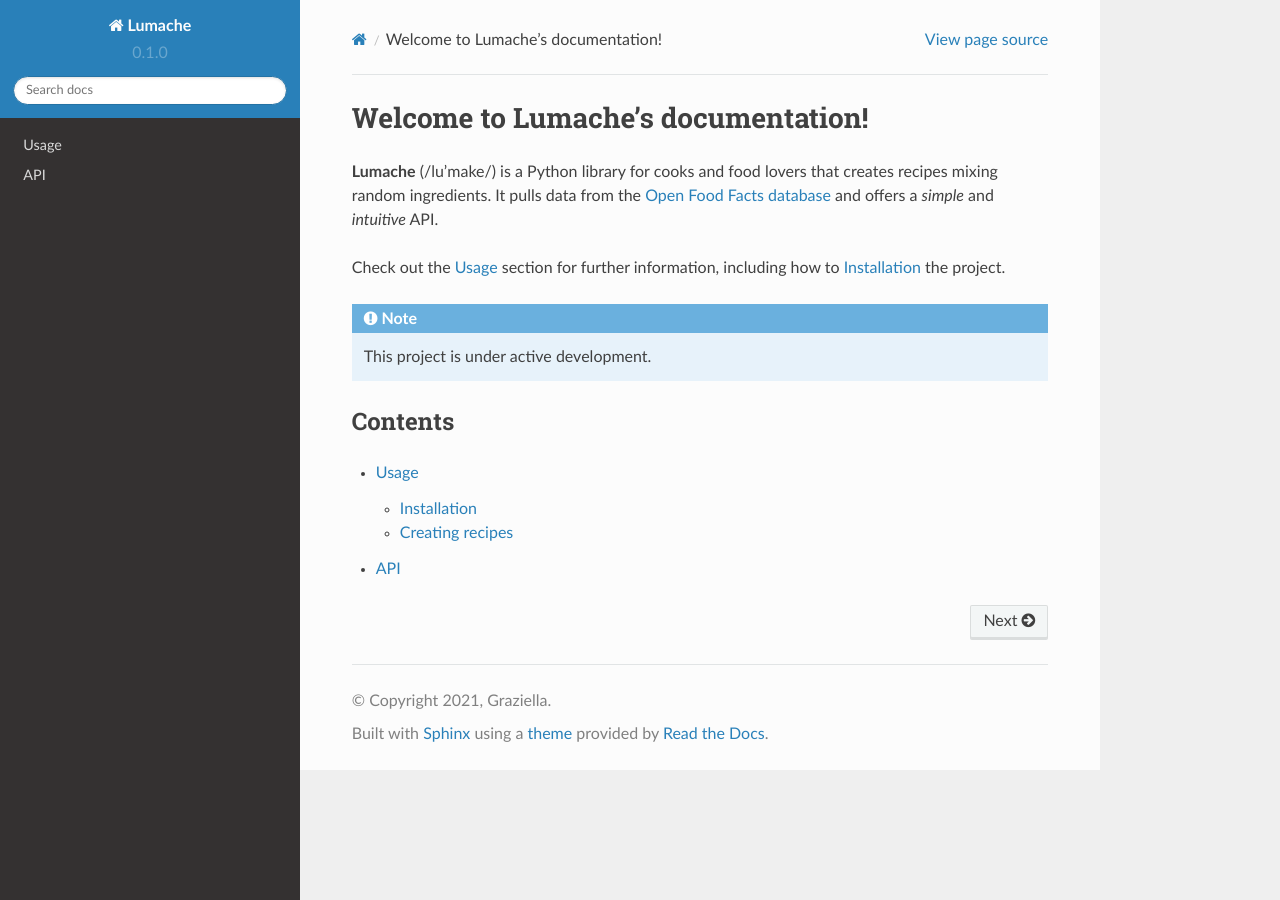
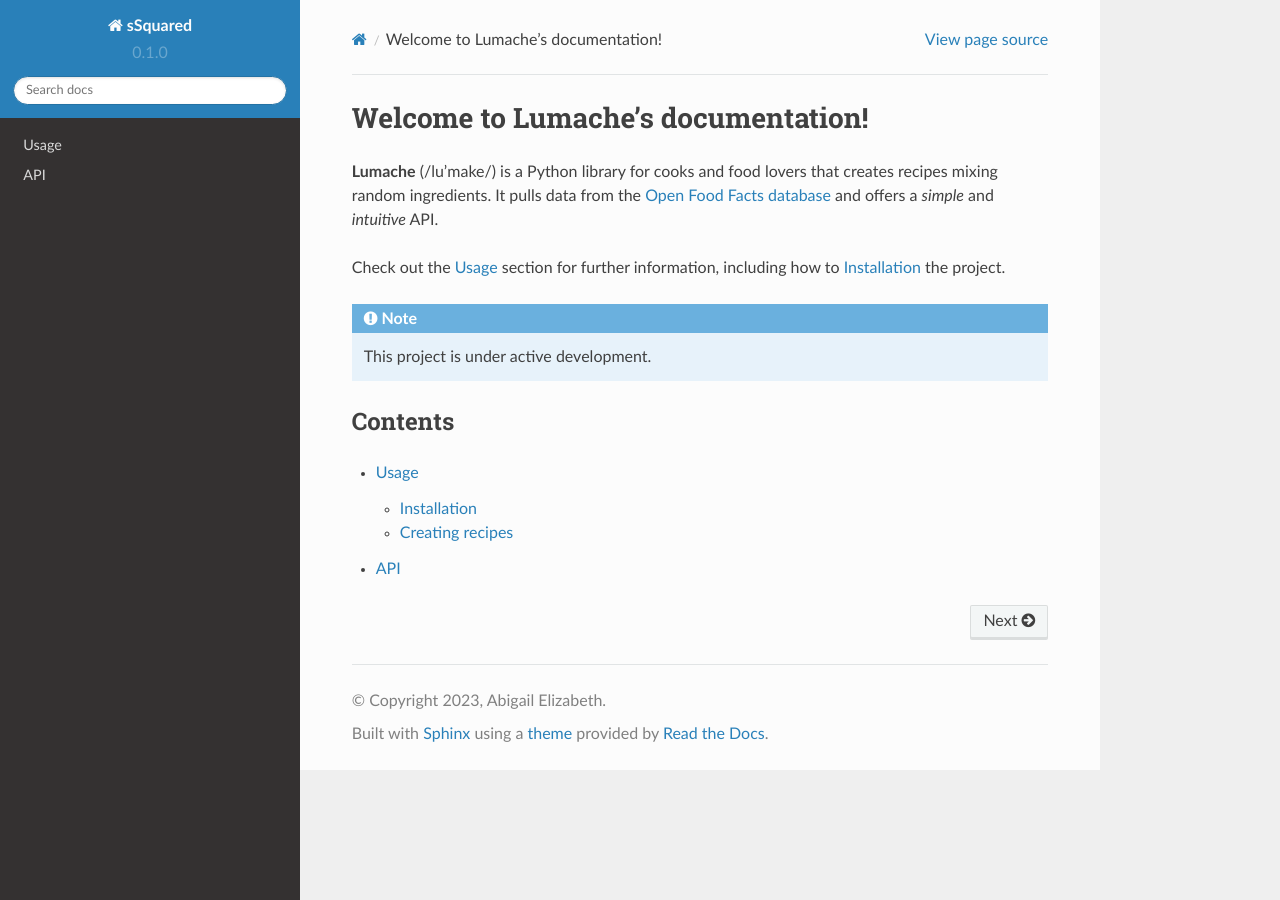
Before and after one commit to aemoore62/sSquare_docs, a Sphinx documentation site: the page built from docs/source/index.rst, in a window 1280 px wide. Built offline with Sphinx 7.4.7 and the Read the Docs theme 2.0.0, drawn with Linux system fonts in a browser that asks for light colours.

Commit message:
docs: update project

```diff
--- a/docs/source/conf.py
+++ b/docs/source/conf.py
@@ -2,9 +2,9 @@
 
 # -- Project information
 
-project = 'Lumache'
-copyright = '2021, Graziella'
-author = 'Graziella'
+project = 'sSquared'
+copyright = '2023, Abigail Elizabeth'
+author = 'Abigail Elizabeth'
 
 release = '0.1'
 version = '0.1.0'
```
